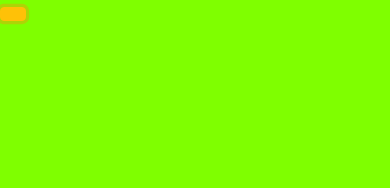
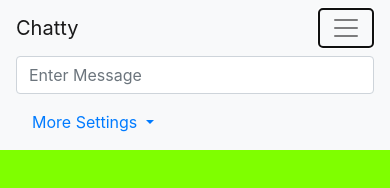
Before and after one commit to nss-evening-cohort-10/chatty-group-project-poison-dart-frogs, a website built with webpack: page src/index.html in a window 390 px wide. Both pictures are taken after a click on the button "Toggle navigation". Built offline with nearby package versions, Linux system fonts and the light colour scheme.

Commit message:
WIP on Nav-Bar

```diff
--- a/src/index.html
+++ b/src/index.html
@@ -4,10 +4,31 @@
   <meta charset="UTF-8">
   <meta name="viewport" content="width=device-width, initial-scale=1.0">
   <meta http-equiv="X-UA-Compatible" content="ie=edge">
-  <title>PDF</title>
+  <title>Chatty</title>
 </head>
 <body>
-  <button class="btn btn-warning"></button>
+  <nav class="navbar sticky-top navbar-expand-lg navbar-light bg-light">
+      <a class="navbar-brand" href="#">Chatty</a>
+      <button class="navbar-toggler" type="button" data-toggle="collapse" data-target="#navbarSupportedContent" aria-controls="navbarSupportedContent" aria-expanded="false" aria-label="Toggle navigation">
+        <span class="navbar-toggler-icon"></span>
+      </button>
+
+      <div class="collapse navbar-collapse" id="navbarSupportedContent">
+          <form class="form-inline my-2 my-lg-0">
+            <input class="form-control mr-sm-2" type="search" placeholder="Enter Message" aria-label="Search">
+          </form>
+            <a class="nav-link dropdown-toggle" href="#" id="navbarDropdown" role="button" data-toggle="dropdown" aria-haspopup="true" aria-expanded="false">
+              More Settings
+            </a>
+            <div class="dropdown-menu" aria-labelledby="navbarDropdown">
+              &nbsp;<input type="checkbox" href="#"> &nbsp;&nbsp;&nbsp;&nbsp; Dark Mode</input>
+              <br>
+              &nbsp;<input type="checkbox" href="#"> &nbsp;&nbsp;&nbsp;&nbsp; Large Text</input>
+              <div class="dropdown-divider"></div>
+              &nbsp;<input type="checkbox" href="#"> &nbsp;&nbsp;&nbsp;&nbsp; More Themes</input>
+            </div>
+      </div>
+    </nav>
 
 </body>
 </html>
```
